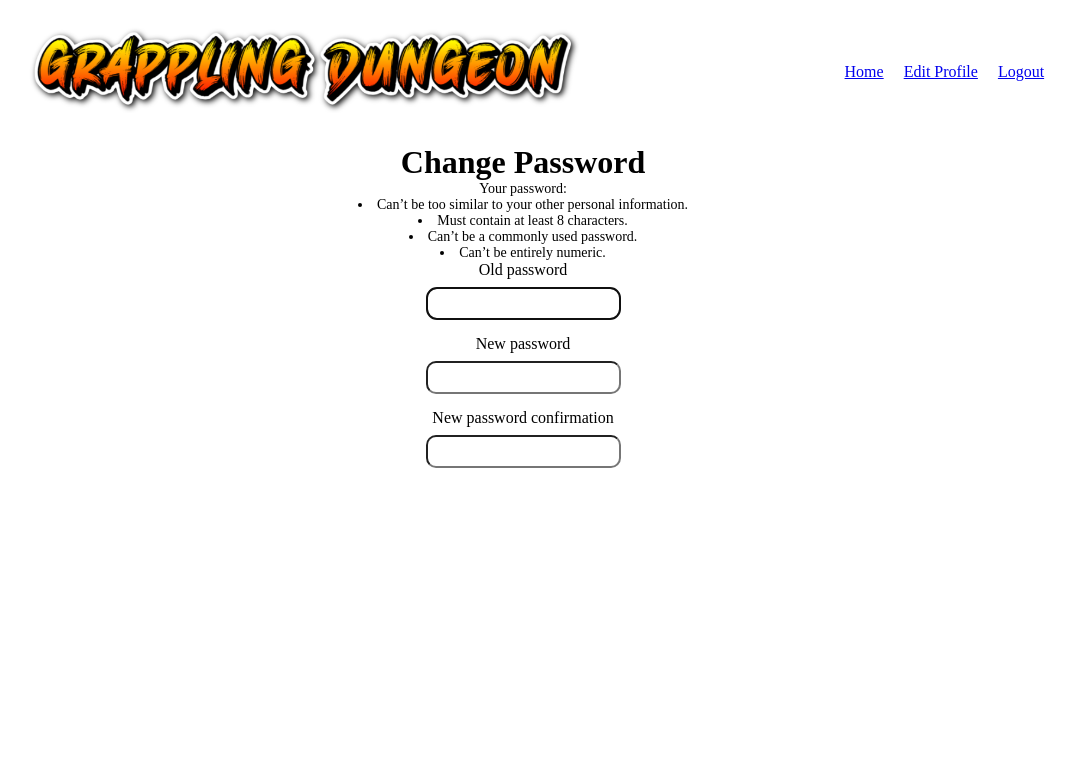
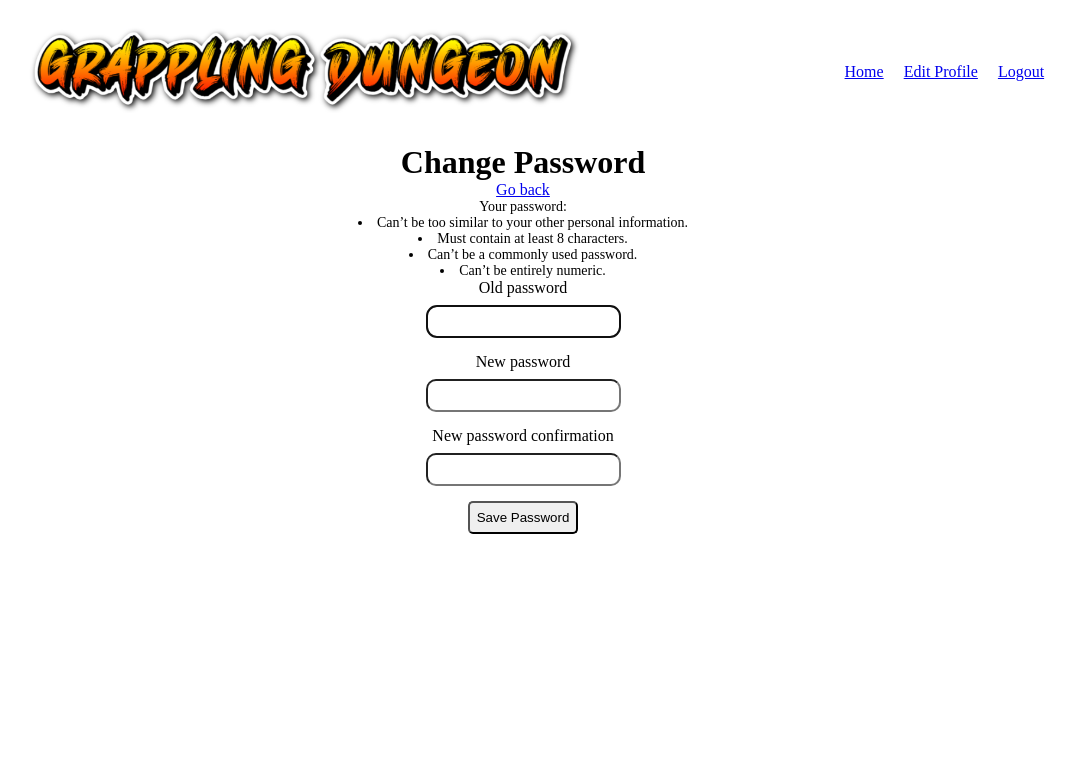
Before and after one commit to BrinkOfSecondBailout/grappling_dungeon, a Django app: page /password/change/ in a window 1280 px wide. Shown: the top 774 px of the page, without its empty margins (117-1193 px from the left). Run offline with Django 5.2, Linux system fonts and the light colour scheme; a user stored in the database is signed in.

Commit message:
password change

```diff
--- a/accounts/templates/password_change.html
+++ b/accounts/templates/password_change.html
@@ -3,6 +3,7 @@
 {% block content %}
     <div class="edit-password-wrapper">
         <h1>Change Password</h1>
+        <a href="{% url 'edit' %}">Go back</a>
         <div class="pw-requirements">
             <p>Your password:</p>
             <p><li>Can’t be too similar to your other personal information.</li></p>
@@ -22,5 +23,6 @@
             {{ form.new_password2.label }}
             {{ form.new_password2 }}
         </div>
+        <input type="submit" value="Save Password" class="submit-button">
     </div>
 {% endblock %}
```
